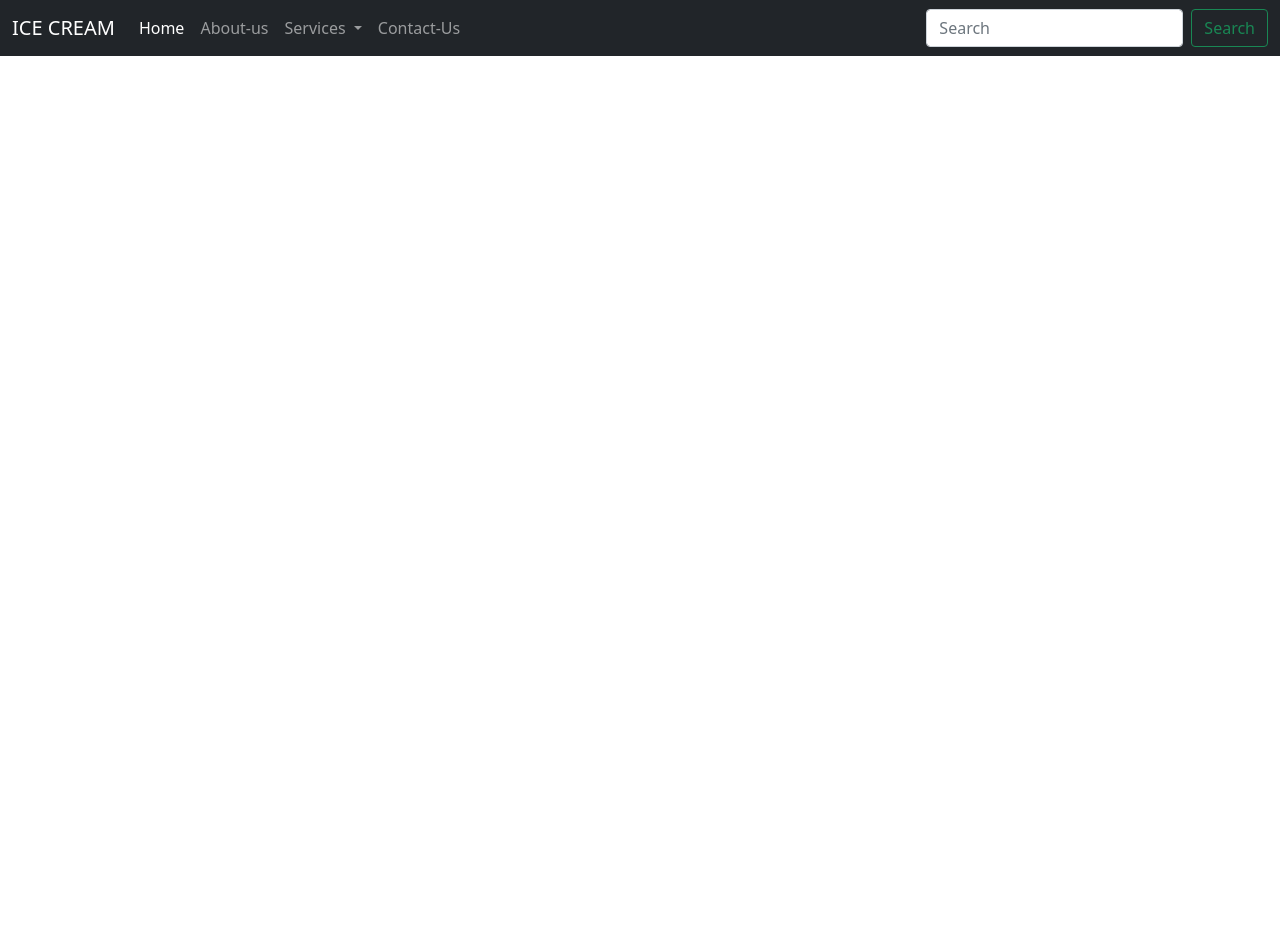
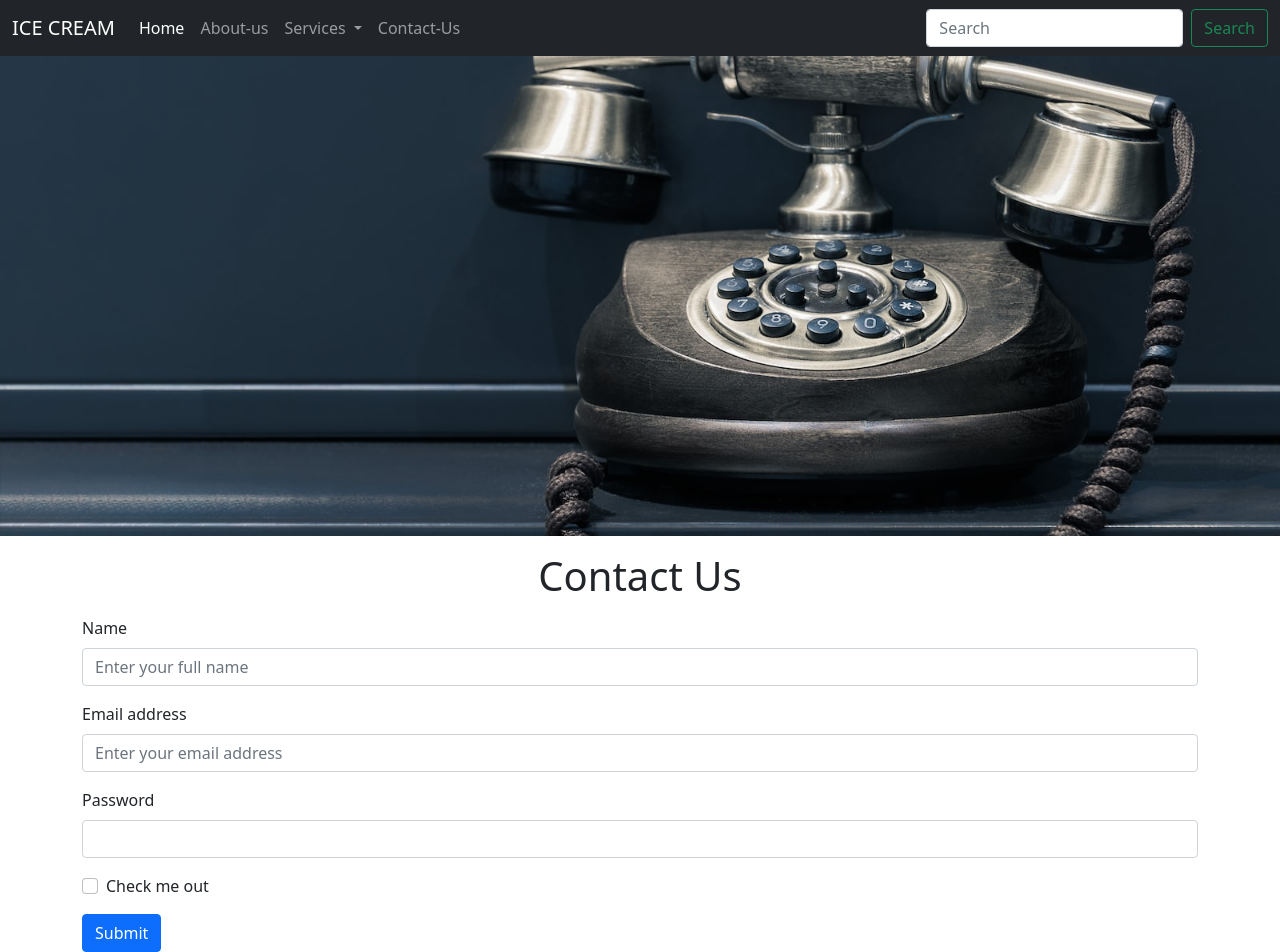
Before and after one commit to sudipsojitra/Django_project1, a Django app: page /contactUs in a window 1280 px wide. Before the commit the page ends 56 px from the top, so only its background shows below. Run offline with Django 4.2, Linux system fonts and the light colour scheme.

Commit message:
contact page edit

```diff
--- a/Hello/templates/contact.html
+++ b/Hello/templates/contact.html
@@ -3,5 +3,29 @@
 
 
 {% block body %}
-
+<div class="container-fluid px-0">
+    <img src="/static/img/t3.jfif" alt="telephone" class="d-block w-100">
+</div>
+<div class="container">
+    <h1 class="text-center my-3">Contact Us</h1>
+    <form>
+        <div class="mb-3">
+            <label for="name" class="form-label">Name</label>
+            <input type="text" class="form-control" id="name" name="name" placeholder="Enter your full name">
+        </div>
+        <div class="mb-3">
+            <label for="email" class="form-label">Email address</label>
+            <input type="email" class="form-control" id="email" placeholder="Enter your email address">
+        </div>
+        <div class="mb-3">
+            <label for="password" class="form-label">Password</label>
+            <input type="password" class="form-control" id="password" name="password">
+        </div>
+        <div class="mb-3 form-check">
+            <input type="checkbox" class="form-check-input" id="visi">
+            <label class="form-check-label" for="visi">Check me out</label>
+        </div>
+        <button type="submit" class="btn btn-primary">Submit</button>
+    </form>
+</div>
 {% endblock body %}
--- a/Hello/templates/index.html
+++ b/Hello/templates/index.html
@@ -46,7 +46,7 @@
     </button>
   </div>
   <div class="album bg-light">
-    <div class="container">
+    {% comment %} <div class="container"> {% endcomment %}
       <h1 class="text-center my-3">Select Ice Cream from a below list</h1>
       <div class="row row-cols-1 row-cols-sm-2 row-cols-md-3 g-3">
         <div class="col">
@@ -194,7 +194,7 @@
           </div>
         </div>
       </div>
-    </div>
+    {% comment %} </div> {% endcomment %}
   </div>
 </div>
 {% endblock body %}
```
Also changed, not shown: Hello/static/img/t2.jfif (added), Hello/static/img/t3.jfif (added), Hello/static/img/telephone.jfif (added).
